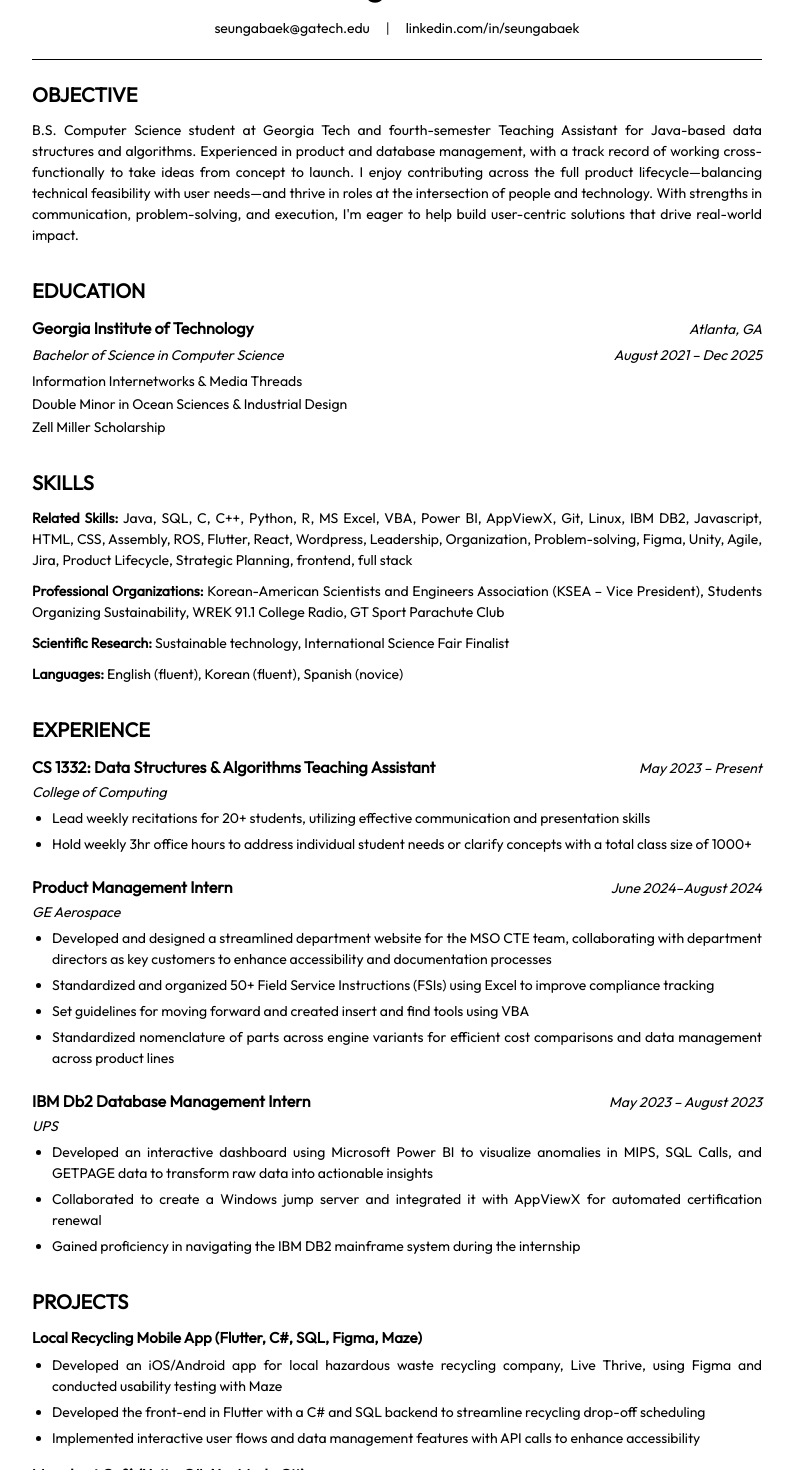
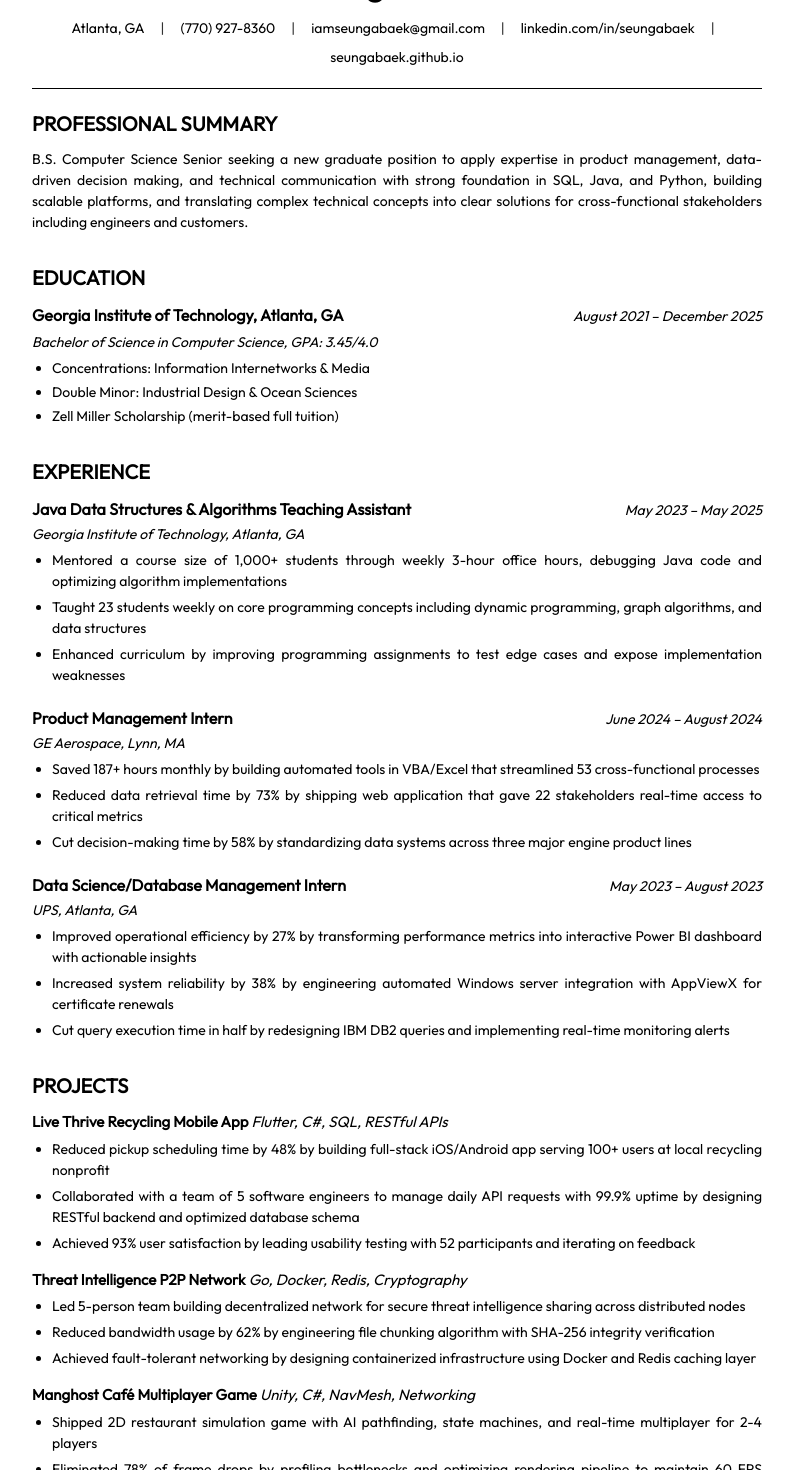
Before and after one commit to seungabaek/seungabaek.github.io, a React (Vite) app: page /resume in a window 1280 px wide. Shown: the part 300-1770 px from the top of the page, without its empty margins (243-1038 px from the left). Built offline with nearby package versions, Linux system fonts and the light colour scheme.

Commit message:
Updated resume

```diff
--- a/src/pages/Resume/Resume.jsx
+++ b/src/pages/Resume/Resume.jsx
@@ -10,25 +10,33 @@ export const Resume = () => {
         <header className={styles.header}>
           <h1 className={styles.name}>Seung-a Baek</h1>
           <div className={styles.contactInfo}>
-            <span>seungabaek@gatech.edu</span>
+            <span>Atlanta, GA</span>
+            <span className={styles.separator}>|</span>
+            <span>(770) 927-8360</span>
+            <span className={styles.separator}>|</span>
+            <span>iamseungabaek@gmail.com</span>
             <span className={styles.separator}>|</span>
             <span>
               <a href="https://www.linkedin.com/in/seungabaek/" target="_blank" rel="noopener noreferrer">
                 linkedin.com/in/seungabaek
               </a>
             </span>
+            <span className={styles.separator}>|</span>
+            <span>
+              <a href="https://seungabaek.github.io" target="_blank" rel="noopener noreferrer">
+                seungabaek.github.io
+              </a>
+            </span>
           </div>
         </header>
 
-        {/* Objective */}
+        {/* Professional Summary */}
         <section className={styles.section}>
-          <h2 className={styles.sectionTitle}>Objective</h2>
+          <h2 className={styles.sectionTitle}>Professional Summary</h2>
           <p className={styles.sectionContent}>
-            B.S. Computer Science student at Georgia Tech and fourth-semester Teaching Assistant for Java-based data structures
-            and algorithms. Experienced in product and database management, with a track record of working cross-functionally to
-            take ideas from concept to launch. I enjoy contributing across the full product lifecycle—balancing technical feasibility
-            with user needs—and thrive in roles at the intersection of people and technology. With strengths in communication,
-            problem-solving, and execution, I'm eager to help build user-centric solutions that drive real-world impact.
+            B.S. Computer Science Senior seeking a new graduate position to apply expertise in product management, data-driven decision
+            making, and technical communication with strong foundation in SQL, Java, and Python, building scalable platforms, and translating
+            complex technical concepts into clear solutions for cross-functional stakeholders including engineers and customers.
           </p>
         </section>
 
@@ -37,33 +45,17 @@ export const Resume = () => {
           <h2 className={styles.sectionTitle}>Education</h2>
           <div className={styles.educationItem}>
             <div className={styles.educationHeader}>
-              <h3>Georgia Institute of Technology</h3>
-              <span>Atlanta, GA</span>
+              <h3>Georgia Institute of Technology, Atlanta, GA</h3>
+              <span>August 2021 – December 2025</span>
             </div>
-            <div className={styles.educationHeader}>
-              <p>Bachelor of Science in Computer Science</p>
-              <span>August 2021 – Dec 2025</span>
+            <div className={styles.educationSubheader}>
+              <p>Bachelor of Science in Computer Science, GPA: 3.45/4.0</p>
             </div>
-            <p className={styles.detail}>Information Internetworks & Media Threads</p>
-            <p className={styles.detail}>Double Minor in Ocean Sciences & Industrial Design</p>
-            <p className={styles.detail}>Zell Miller Scholarship</p>
-          </div>
-        </section>
-
-        {/* Skills */}
-        <section className={styles.section}>
-          <h2 className={styles.sectionTitle}>Skills</h2>
-          <div className={styles.skillsContent}>
-            <p><strong>Related Skills:</strong> Java, SQL, C, C++, Python, R, MS Excel, VBA, Power BI, AppViewX, Git, Linux, IBM DB2, Javascript,
-            HTML, CSS, Assembly, ROS, Flutter, React, Wordpress, Leadership, Organization, Problem-solving, Figma, Unity, Agile,
-            Jira, Product Lifecycle, Strategic Planning, frontend, full stack</p>
-
-            <p><strong>Professional Organizations:</strong> Korean-American Scientists and Engineers Association (KSEA – Vice President),
-            Students Organizing Sustainability, WREK 91.1 College Radio, GT Sport Parachute Club</p>
-
-            <p><strong>Scientific Research:</strong> Sustainable technology, International Science Fair Finalist</p>
-
-            <p><strong>Languages:</strong> English (fluent), Korean (fluent), Spanish (novice)</p>
+            <ul className={styles.educationList}>
+              <li>Concentrations: Information Internetworks & Media</li>
+              <li>Double Minor: Industrial Design & Ocean Sciences</li>
+              <li>Zell Miller Scholarship (merit-based full tuition)</li>
+            </ul>
           </div>
         </section>
 
@@ -74,13 +66,14 @@ export const Resume = () => {
           {/* CS 1332 TA */}
           <div className={styles.experienceItem}>
             <div className={styles.experienceHeader}>
-              <h3>CS 1332: Data Structures & Algorithms Teaching Assistant</h3>
-              <span>May 2023 – Present</span>
+              <h3>Java Data Structures & Algorithms Teaching Assistant</h3>
+              <span>May 2023 – May 2025</span>
             </div>
-            <p className={styles.company}>College of Computing</p>
+            <p className={styles.company}>Georgia Institute of Technology, Atlanta, GA</p>
             <ul className={styles.experienceList}>
-              <li>Lead weekly recitations for 20+ students, utilizing effective communication and presentation skills</li>
-              <li>Hold weekly 3hr office hours to address individual student needs or clarify concepts with a total class size of 1000+</li>
+              <li>Mentored a course size of 1,000+ students through weekly 3-hour office hours, debugging Java code and optimizing algorithm implementations</li>
+              <li>Taught 23 students weekly on core programming concepts including dynamic programming, graph algorithms, and data structures</li>
+              <li>Enhanced curriculum by improving programming assignments to test edge cases and expose implementation weaknesses</li>
             </ul>
           </div>
 
@@ -88,31 +81,27 @@ export const Resume = () => {
           <div className={styles.experienceItem}>
             <div className={styles.experienceHeader}>
               <h3>Product Management Intern</h3>
-              <span>June 2024–August 2024</span>
+              <span>June 2024 – August 2024</span>
             </div>
-            <p className={styles.company}>GE Aerospace</p>
+            <p className={styles.company}>GE Aerospace, Lynn, MA</p>
             <ul className={styles.experienceList}>
-              <li>Developed and designed a streamlined department website for the MSO CTE team, collaborating with department
-              directors as key customers to enhance accessibility and documentation processes</li>
-              <li>Standardized and organized 50+ Field Service Instructions (FSIs) using Excel to improve compliance tracking</li>
-              <li>Set guidelines for moving forward and created insert and find tools using VBA</li>
-              <li>Standardized nomenclature of parts across engine variants for efficient cost comparisons and data management
-              across product lines</li>
+              <li>Saved 187+ hours monthly by building automated tools in VBA/Excel that streamlined 53 cross-functional processes</li>
+              <li>Reduced data retrieval time by 73% by shipping web application that gave 22 stakeholders real-time access to critical metrics</li>
+              <li>Cut decision-making time by 58% by standardizing data systems across three major engine product lines</li>
             </ul>
           </div>
 
           {/* UPS */}
           <div className={styles.experienceItem}>
             <div className={styles.experienceHeader}>
-              <h3>IBM Db2 Database Management Intern</h3>
+              <h3>Data Science/Database Management Intern</h3>
               <span>May 2023 – August 2023</span>
             </div>
-            <p className={styles.company}>UPS</p>
+            <p className={styles.company}>UPS, Atlanta, GA</p>
             <ul className={styles.experienceList}>
-              <li>Developed an interactive dashboard using Microsoft Power BI to visualize anomalies in MIPS, SQL Calls, and
-              GETPAGE data to transform raw data into actionable insights</li>
-              <li>Collaborated to create a Windows jump server and integrated it with AppViewX for automated certification renewal</li>
-              <li>Gained proficiency in navigating the IBM DB2 mainframe system during the internship</li>
+              <li>Improved operational efficiency by 27% by transforming performance metrics into interactive Power BI dashboard with actionable insights</li>
+              <li>Increased system reliability by 38% by engineering automated Windows server integration with AppViewX for certificate renewals</li>
+              <li>Cut query execution time in half by redesigning IBM DB2 queries and implementing real-time monitoring alerts</li>
             </ul>
           </div>
         </section>
@@ -122,32 +111,50 @@ export const Resume = () => {
           <h2 className={styles.sectionTitle}>Projects</h2>
 
           <div className={styles.projectItem}>
-            <h3>Local Recycling Mobile App (Flutter, C#, SQL, Figma, Maze)</h3>
+            <h3>Live Thrive Recycling Mobile App <span className={styles.techStack}>Flutter, C#, SQL, RESTful APIs</span></h3>
             <ul className={styles.projectList}>
-              <li>Developed an iOS/Android app for local hazardous waste recycling company, Live Thrive, using Figma and
-              conducted usability testing with Maze</li>
-              <li>Developed the front-end in Flutter with a C# and SQL backend to streamline recycling drop-off scheduling</li>
-              <li>Implemented interactive user flows and data management features with API calls to enhance accessibility</li>
+              <li>Reduced pickup scheduling time by 48% by building full-stack iOS/Android app serving 100+ users at local recycling nonprofit</li>
+              <li>Collaborated with a team of 5 software engineers to manage daily API requests with 99.9% uptime by designing RESTful backend and optimized database schema</li>
+              <li>Achieved 93% user satisfaction by leading usability testing with 52 participants and iterating on feedback</li>
             </ul>
           </div>
 
           <div className={styles.projectItem}>
-            <h3>Manghost Café (Unity, C#, NavMesh, Git)</h3>
+            <h3>Threat Intelligence P2P Network <span className={styles.techStack}>Go, Docker, Redis, Cryptography</span></h3>
             <ul className={styles.projectList}>
-              <li>Developed a 2D multiplayer restaurant simulation in Unity with C#, implementing player state machines, NavMesh­based customer pathfinding, and collision-triggered order fulfillment</li>
-              <li>Engineered interactive UI and game logic for task queues, dynamic scene transitions, and multiplayer input handling
-              to support real-time gameplay mechanic</li>
+              <li>Led 5-person team building decentralized network for secure threat intelligence sharing across distributed nodes</li>
+              <li>Reduced bandwidth usage by 62% by engineering file chunking algorithm with SHA-256 integrity verification</li>
+              <li>Achieved fault-tolerant networking by designing containerized infrastructure using Docker and Redis caching layer</li>
             </ul>
           </div>
 
           <div className={styles.projectItem}>
-            <h3>Threat Intelligence Sharing System (Go, libp2p, Docker)</h3>
+            <h3>Manghost Café Multiplayer Game <span className={styles.techStack}>Unity, C#, NavMesh, Networking</span></h3>
             <ul className={styles.projectList}>
-              <li>Built a decentralized metadata-sharing platform for cyber threat intelligence using Go, libp2p, and Docker, improving
-              upon the existing IRIS framework</li>
-              <li>Implemented metadata chunking and targeted chunk requests over a custom JSON-RPC protocol, enabling efficient
-              peer-to-peer transfer of large threat intelligence datasets without centralized infrastructure</li>
+              <li>Shipped 2D restaurant simulation game with AI pathfinding, state machines, and real-time multiplayer for 2-4 players</li>
+              <li>Eliminated 78% of frame drops by profiling bottlenecks and optimizing rendering pipeline to maintain 60 FPS gameplay</li>
             </ul>
+          </div>
+        </section>
+
+        {/* Technical Skills */}
+        <section className={styles.section}>
+          <h2 className={styles.sectionTitle}>Technical Skills</h2>
+          <div className={styles.skillsContent}>
+            <p><strong>Languages:</strong> Java | Python | JavaScript | C# | Go | SQL | C++ | HTML/CSS</p>
+            <p><strong>Backend & Systems:</strong> RESTful APIs | Distributed Systems | Docker | Redis | PostgreSQL | IBM DB2 | NoSQL</p>
+            <p><strong>Full-Stack & Mobile:</strong> React | Flutter | Node.js | Client/Server Architecture</p>
+            <p><strong>Tools & Platforms:</strong> AWS | Git | CI/CD | Linux | Kubernetes | Power BI | Databricks</p>
+          </div>
+        </section>
+
+        {/* Leadership & Additional */}
+        <section className={styles.section}>
+          <h2 className={styles.sectionTitle}>Leadership & Additional</h2>
+          <div className={styles.skillsContent}>
+            <p><strong>KSEA:</strong> Vice President, led initiatives for 50+ member Korean-American scientists and engineers organization</p>
+            <p><strong>Languages:</strong> English (fluent) | Korean (fluent) | Spanish (conversational)</p>
+            <p><strong>Extracurricular Qualifications:</strong> Skydiving A-License</p>
           </div>
         </section>
 
--- a/src/pages/Resume/Resume.module.css
+++ b/src/pages/Resume/Resume.module.css
@@ -94,13 +94,28 @@
   margin: 0;
 }
 
-.educationHeader p {
+.educationHeader span {
+  font-style: italic;
+  white-space: nowrap;
+}
+
+.educationSubheader {
+  margin-bottom: 5px;
+}
+
+.educationSubheader p {
   margin: 0;
   font-style: italic;
 }
 
-.educationHeader span {
-  font-style: italic;
+.educationList {
+  margin: 5px 0 0 20px;
+  padding-left: 0;
+  list-style-type: disc;
+}
+
+.educationList li {
+  margin-bottom: 3px;
 }
 
 .detail {
@@ -167,6 +182,11 @@
   font-size: 15px;
   font-weight: bold;
   margin: 0 0 5px 0;
+}
+
+.techStack {
+  font-weight: normal;
+  font-style: italic;
 }
 
 .projectList {
```
